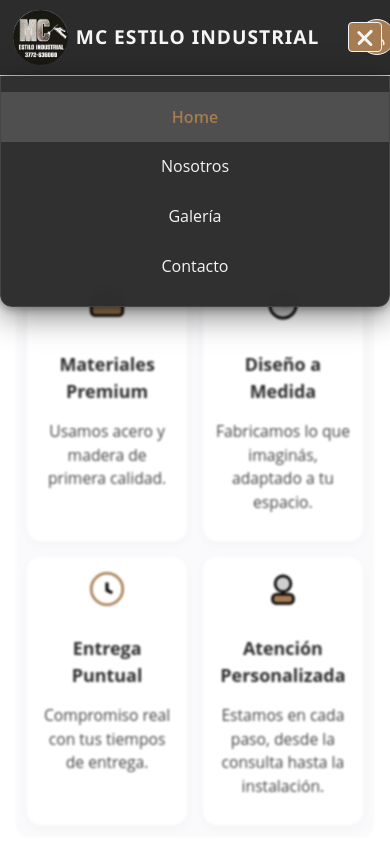
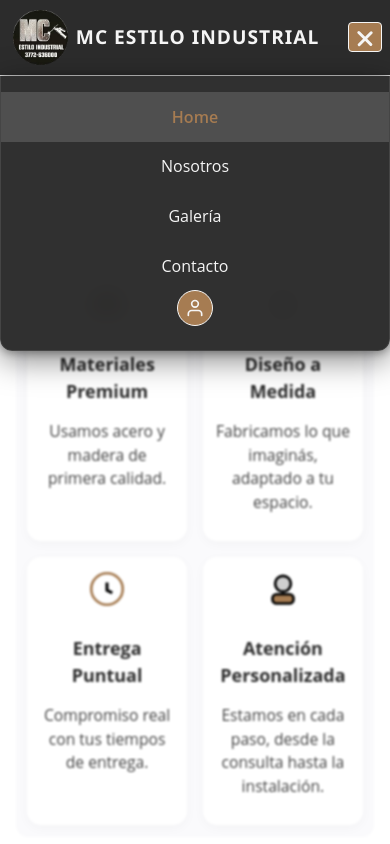
Before and after one commit to lipicero/MCEstiloIndustrial, a React (Create React App) app in the folder frontend/: page / in a window 390 px wide. Both pictures are taken after a click on the button "Abrir menú". Shown: the top 844 px of the page. Built offline with nearby package versions, Linux system fonts and the light colour scheme; no server answers.

Commit message:
feat: mejorar sección de usuario en la navegación y ajustar estilos

```diff
--- a/frontend/src/components/layout/Nav.js
+++ b/frontend/src/components/layout/Nav.js
@@ -103,8 +103,7 @@ const Nav = (props) => {
                     <li><NavLink to="/nosotros">Nosotros</NavLink></li>
                     <li><NavLink to="/galeria">Galería</NavLink></li>
                     <li><NavLink to="/contacto">Contacto</NavLink></li>
-                </ul>
-                <div className="user-section">
+                    <div className="user-section" aria-label='Iniciar Sesión'>
                         <a
                             href={`${process.env.REACT_APP_API_URL}/login`}
                             className="user-link"
@@ -126,6 +125,7 @@ const Nav = (props) => {
                             </svg>
                         </a>
                     </div>
+                </ul>
                 <ThemeToggle />
                 <button className="nav-toggle" aria-label="Abrir menú" aria-expanded="false">
                     <span></span><span></span><span></span>
--- a/frontend/src/styles/components/layout/Nav.css
+++ b/frontend/src/styles/components/layout/Nav.css
@@ -138,7 +138,7 @@ nav.nav-sticky-top {
 }
 
 .nav-toggle.open span:nth-child(3) {
-  transform: rotate(-45deg) translate(5px, -5px);
+  transform: rotate(-45deg) translate(4px, -4px);
 }
 
 .nav-toggle.open:hover {
@@ -473,11 +473,18 @@ nav.nav-sticky-top {
   }
 
   .user-section {
-    position: absolute;
-    left: 1rem;
-    top: 50%;
-    transform: translateY(-50%);
-    z-index: 1001;
+    position: static;
+    left: auto;
+    top: auto;
+    transform: none;
+    z-index: auto;
+    width: 100%;
+    justify-content: center;
+    margin: 0 0 0.5rem 0;
+    padding: 0;
+  }
+  .nav-menu li .user-section .user-link {
+    margin: 0 auto;
   }
 }
 
```
Lines whose indentation alone changed are shown as unchanged.
